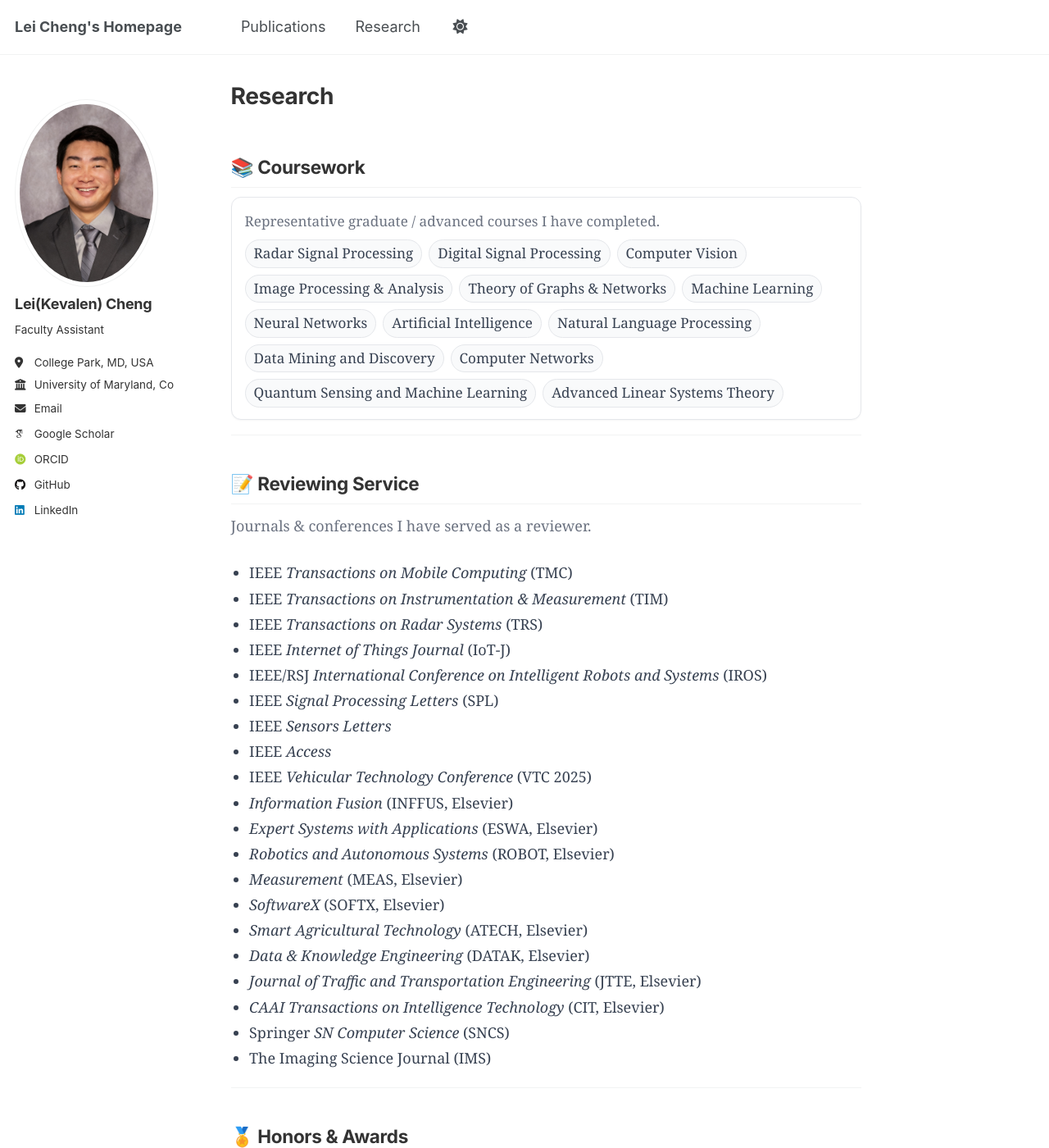
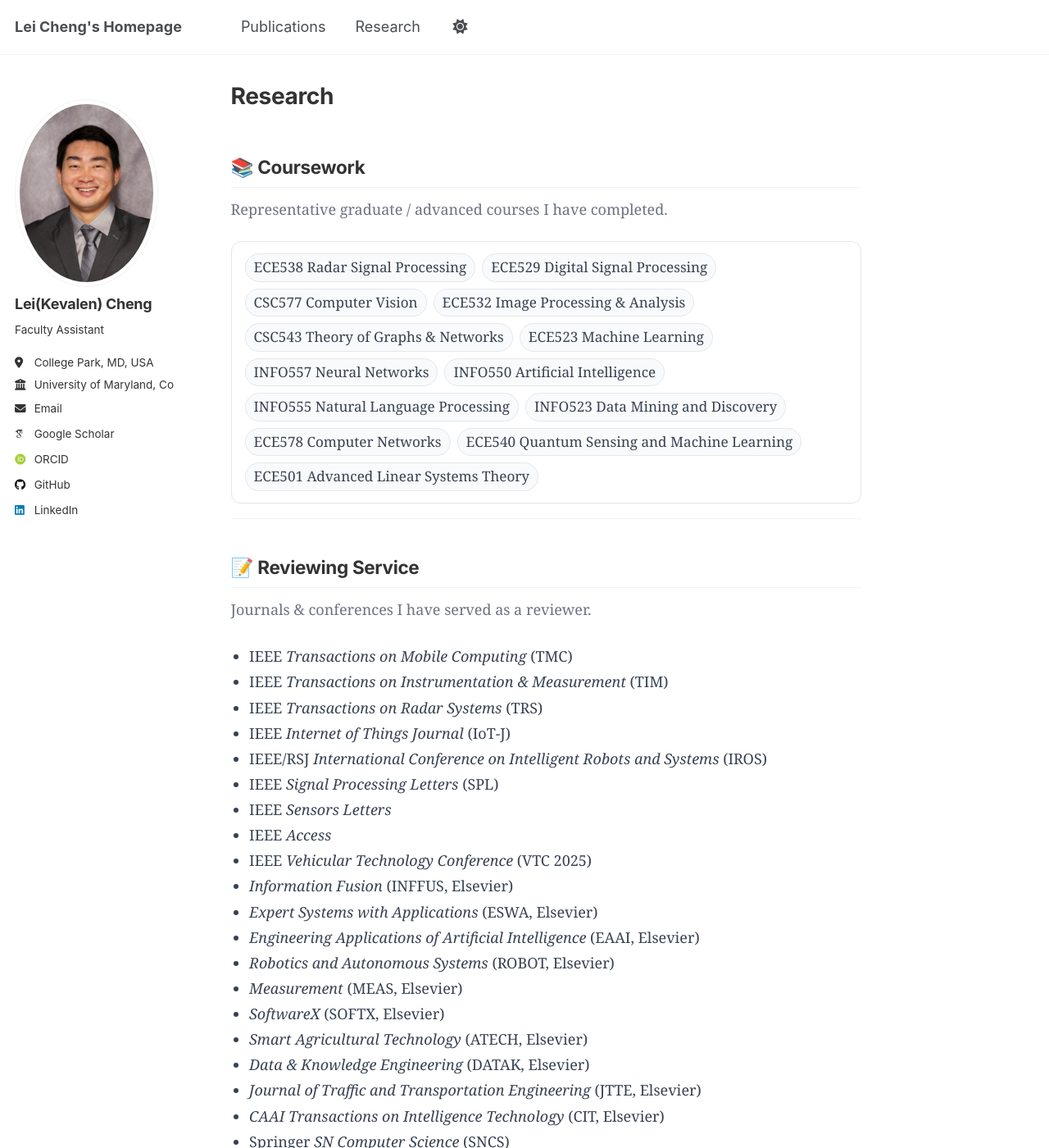
Before and after one commit to leicheng5/leicheng5.github.io, a Jekyll site: the page built from _pages/research.md, in a window 1280 px wide and 1400 px high. Shown: the whole window at 82% size. Built offline with Jekyll 4.4.1, drawn with Linux system fonts in a browser that asks for light colours; some web fonts are replaced; a script that is not in the unit is left out.

Commit message:
Update research.md

```diff
--- a/_pages/research.md
+++ b/_pages/research.md
@@ -7,23 +7,23 @@
 
 <!-- ===== Coursework ===== -->
 ## 📚 Coursework
+<p class="muted">Representative graduate / advanced courses I have completed.</p>
 
 <div class="cw-card">
-  <div class="cw-lead">Representative graduate / advanced courses I have completed.</div>
   <div class="cw-pills">
-    <span>Radar Signal Processing</span>
-    <span>Digital Signal Processing</span>
-    <span>Computer Vision</span>
-    <span>Image Processing &amp; Analysis</span>
-    <span>Theory of Graphs &amp; Networks</span>
-    <span>Machine Learning</span>
-    <span>Neural Networks</span>
-    <span>Artificial Intelligence</span>
-    <span>Natural Language Processing</span>
-    <span>Data Mining and Discovery</span>
-    <span>Computer Networks</span>
-    <span>Quantum Sensing and Machine Learning</span>
-    <span>Advanced Linear Systems Theory</span>
+    <span>ECE538 Radar Signal Processing</span>
+    <span>ECE529 Digital Signal Processing</span>
+    <span>CSC577 Computer Vision</span>
+    <span>ECE532 Image Processing &amp; Analysis</span>
+    <span>CSC543 Theory of Graphs &amp; Networks</span>
+    <span>ECE523 Machine Learning</span>
+    <span>INFO557 Neural Networks</span>
+    <span>INFO550 Artificial Intelligence</span>
+    <span>INFO555 Natural Language Processing</span>
+    <span>INFO523 Data Mining and Discovery</span>
+    <span>ECE578 Computer Networks</span>
+    <span>ECE540 Quantum Sensing and Machine Learning</span>
+    <span>ECE501 Advanced Linear Systems Theory</span>
   </div>
 </div>
 
@@ -46,6 +46,7 @@
   <li>IEEE <i>Vehicular Technology Conference</i> (VTC 2025)</li>
   <li><i>Information Fusion</i> (INFFUS, Elsevier)</li>
   <li><i>Expert Systems with Applications</i> (ESWA, Elsevier)</li>
+  <li><i>Engineering Applications of Artificial Intelligence</i> (EAAI, Elsevier)</li>
   <li><i>Robotics and Autonomous Systems</i> (ROBOT, Elsevier)</li>
   <li><i>Measurement</i> (MEAS, Elsevier)</li>
   <li><i>SoftwareX</i> (SOFTX, Elsevier)</li>
```
